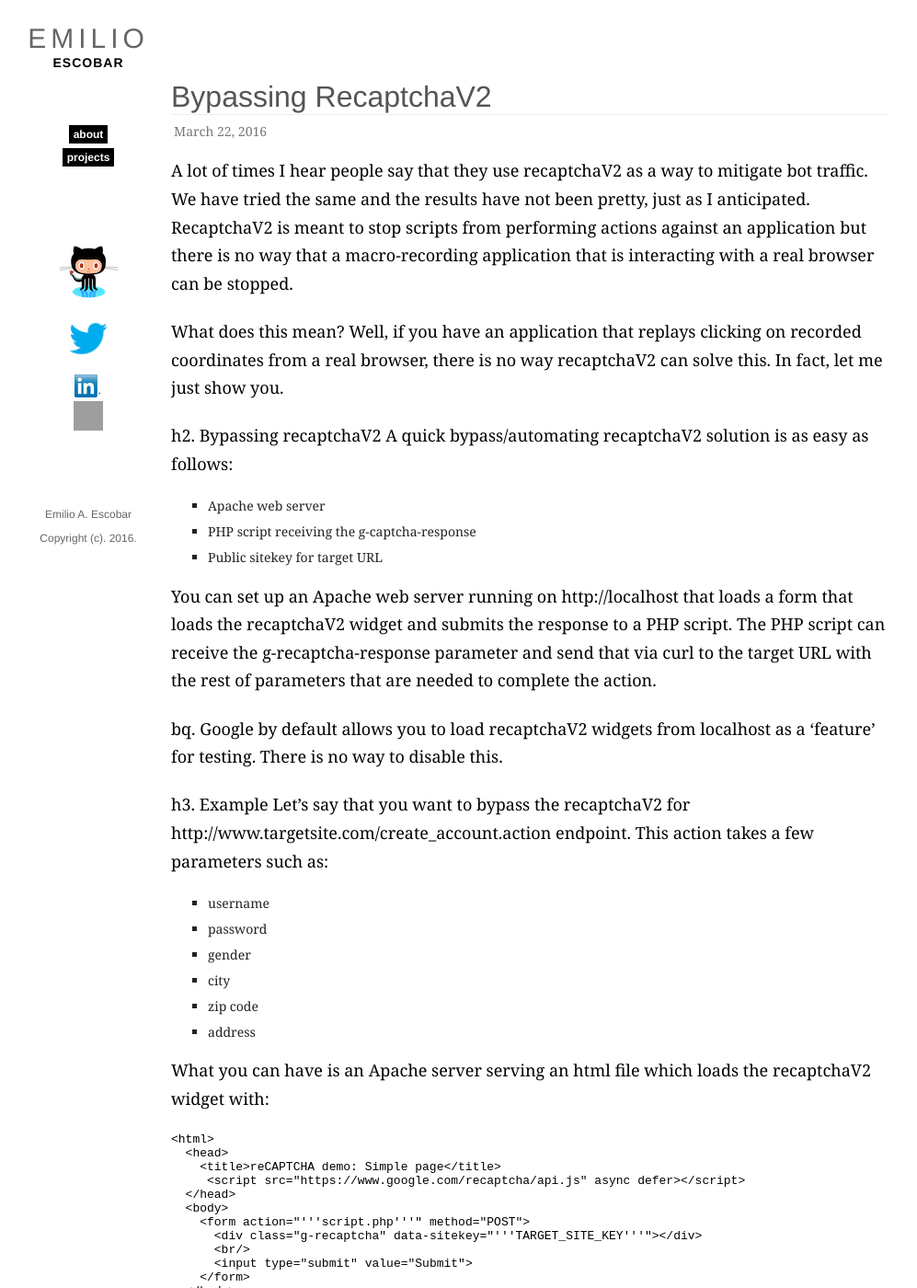
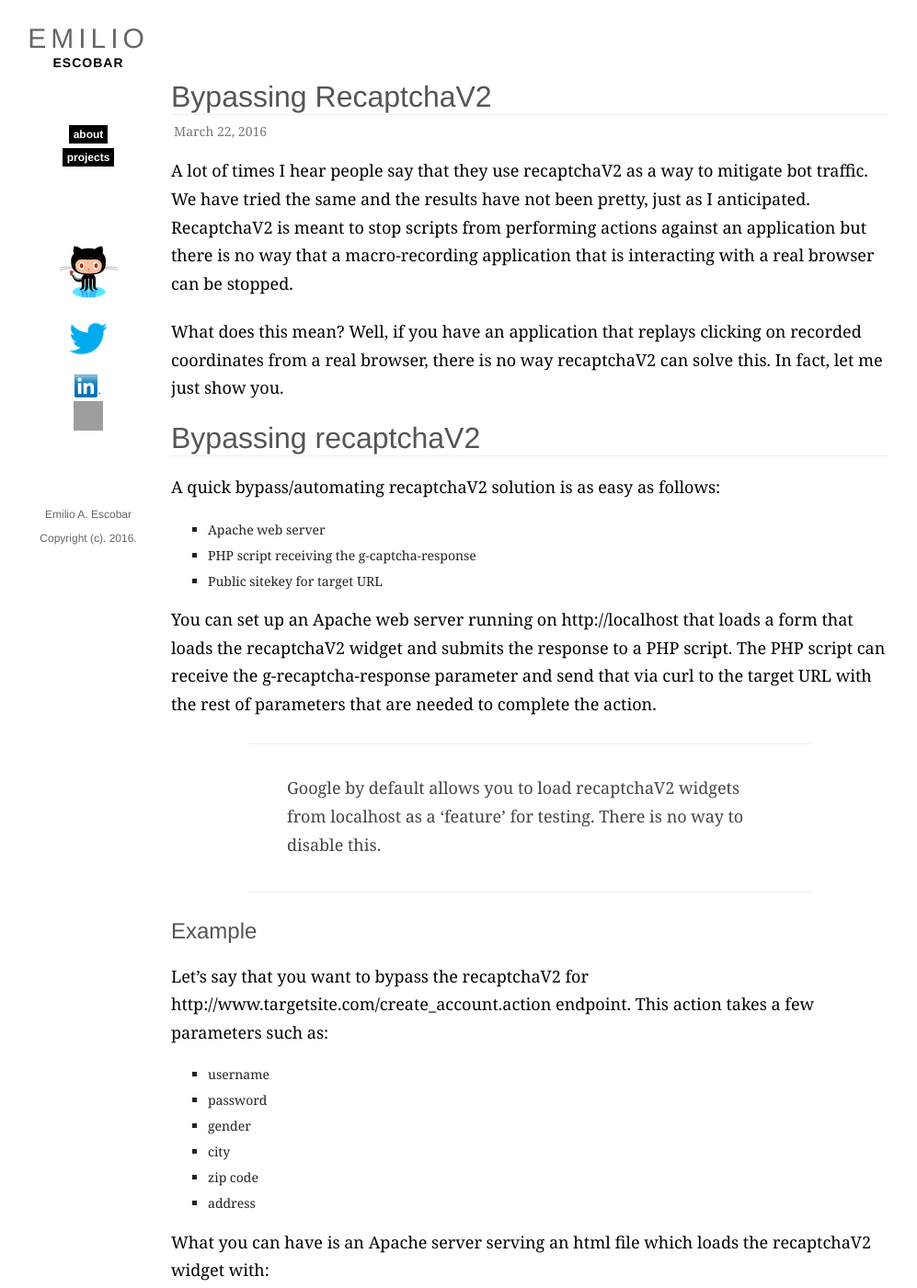
Before and after one commit to eaescob/eaescob.github.io, a Jekyll site: the page built from _posts/2016-03-22-Bypassing-recaptchaV2.md, in a window 1280 px wide and 1400 px high. Shown: the whole window at 92% size, without its empty margins (154-1151 px from the left). Built offline with Jekyll 4.4.1, drawn with Linux system fonts in a browser that asks for light colours; some of the changed text lies outside the part shown; grey boxes are pictures that could not be loaded.

Commit message:
fixed format

```diff
--- a/_posts/2016-03-22-Bypassing-recaptchaV2.md
+++ b/_posts/2016-03-22-Bypassing-recaptchaV2.md
@@ -7,7 +7,7 @@
 
 What does this mean? Well, if you have an application that replays clicking on recorded coordinates from a real browser, there is no way recaptchaV2 can solve this. In fact, let me just show you.
 
-h2. Bypassing recaptchaV2
+# Bypassing recaptchaV2
 A quick bypass/automating recaptchaV2 solution is as easy as follows:
 
 * Apache web server
@@ -16,9 +16,9 @@
 
 You can set up an Apache web server running on http://localhost that loads a form that loads the recaptchaV2 widget and submits the response to a PHP script. The PHP script can receive the g-recaptcha-response parameter and send that via curl to the target URL with the rest of parameters that are needed to complete the action.
 
-bq. Google by default allows you to load recaptchaV2 widgets from localhost as a 'feature' for testing. There is no way to disable this.
+> Google by default allows you to load recaptchaV2 widgets from localhost as a 'feature' for testing. There is no way to disable this.
 
-h3. Example
+## Example
 Let's say that you want to bypass the recaptchaV2 for http://www.targetsite.com/create_account.action endpoint. This action takes a few parameters such as:
 * username
 * password
@@ -83,5 +83,5 @@
 * Have the PHP file send the response to another node (another VM) that then sends the parameters via curl.
 * Hostname validation bypassed.
 
-h2. References
+# References
 [Google RecaptchaV2 Documentation](https://developers.google.com/recaptcha/intro)
```
